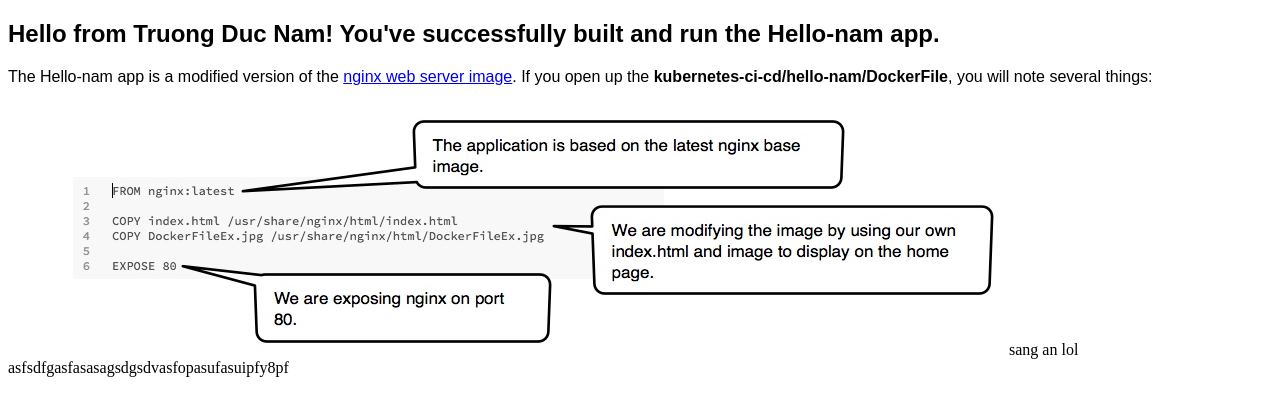
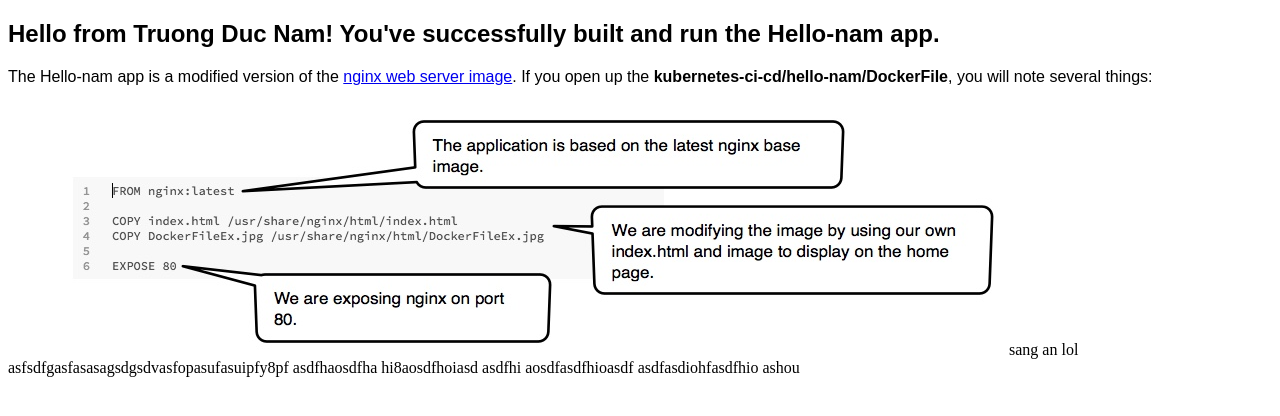
Before and after one commit to dinhtien15/dinhtien15, a plain HTML site: page index.html in a window 1280 px wide. Drawn offline with Linux system fonts and the light colour scheme.

Commit message:
thay doi registry lan 2

```diff
--- a/index.html
+++ b/index.html
@@ -9,5 +9,6 @@
 	<p style="font-family:sans-serif">The Hello-nam app is a modified version of the <a href="https://hub.docker.com/_/nginx/">nginx web server image</a>. If you open up the <b>kubernetes-ci-cd/hello-nam/DockerFile</b>, you will note several things:</p>
 	<img src="DockerFileEx.jpg">
 sang an lol asfsdfgasfasasagsdgsdvasfopasufasuipfy8pf
+asdfhaosdfha hi8aosdfhoiasd asdfhi aosdfasdfhioasdf asdfasdiohfasdfhio ashou
 </body>
 </html>
```
Also changed, not shown: deployment.yaml (renamed from k8s/deployment.yaml), 2 other files.
